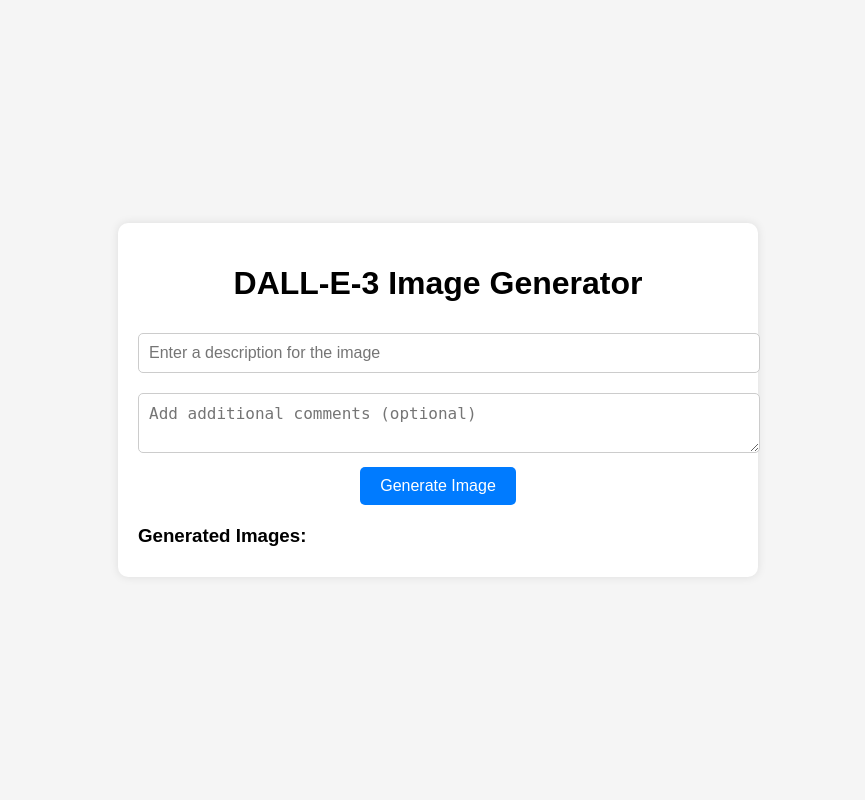
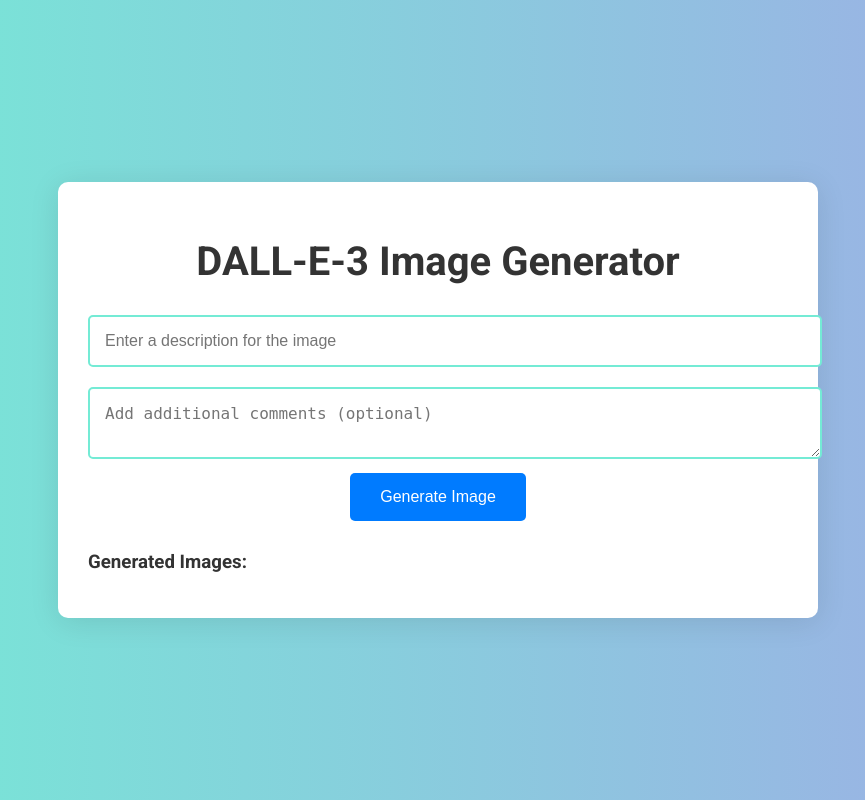
Before and after one commit to janiscirulis/JCU-WebApp-DALL-e, a Flask app: page / in a window 1280 px wide. Shown: the whole page, without its empty margins (202-1067 px from the left). Run offline with Flask 3, Linux system fonts and the light colour scheme.

Commit message:
Update index.html

```diff
--- a/templates/index.html
+++ b/templates/index.html
@@ -4,43 +4,54 @@
     <meta charset="UTF-8">
     <meta name="viewport" content="width=device-width, initial-scale=1.0">
     <title>DALL-E-3 Image Generator</title>
+    <link href="https://fonts.googleapis.com/css2?family=Roboto:wght@400;700&display=swap" rel="stylesheet">
     <style>
         body {
-            font-family: Arial, sans-serif;
+            font-family: 'Roboto', sans-serif;
             margin: 0;
             padding: 0;
             display: flex;
-            flex-direction: column;
             align-items: center;
             justify-content: center;
             min-height: 100vh;
-            background-color: #f5f5f5;
+            background: linear-gradient(to right, #74ebd5, #9face6);
         }
         .container {
             text-align: center;
-            background-color: #fff;
-            padding: 20px;
+            background-color: #ffffff;
+            padding: 30px;
             border-radius: 10px;
-            box-shadow: 0 0 10px rgba(0, 0, 0, 0.1);
-            width: 80%;
-            max-width: 600px;
+            box-shadow: 0 4px 30px rgba(0, 0, 0, 0.1);
+            width: 90%;
+            max-width: 700px;
+        }
+        h1 {
+            font-size: 2.5rem;
+            color: #333;
+            margin-bottom: 20px;
         }
         input[type="text"], textarea {
             width: 100%;
-            padding: 10px;
+            padding: 15px;
             margin: 10px 0;
             font-size: 16px;
-            border: 1px solid #ccc;
+            border: 2px solid #74ebd5;
             border-radius: 5px;
+            transition: border-color 0.3s;
+        }
+        input[type="text"]:focus, textarea:focus {
+            border-color: #9face6;
+            outline: none;
         }
         button {
-            padding: 10px 20px;
+            padding: 15px 30px;
             font-size: 16px;
             background-color: #007bff;
             color: white;
             border: none;
             border-radius: 5px;
             cursor: pointer;
+            transition: background-color 0.3s;
         }
         button:hover {
             background-color: #0056b3;
@@ -49,26 +60,34 @@
             color: red;
             margin-top: 20px;
         }
-        .image-result {
-            margin-top: 20px;
-        }
-        .image-result img {
-            max-width: 100%;
-            height: auto;
-        }
         .image-list {
-            margin-top: 20px;
+            margin-top: 30px;
             text-align: left;
         }
         .image-list h3 {
-            margin-bottom: 10px;
+            margin-bottom: 15px;
+            font-weight: 700;
+            color: #333;
         }
-        .image-list .image-item {
-            margin: 10px 0;
+        .image-item {
+            margin: 15px 0;
+            padding: 10px;
+            border: 1px solid #e0e0e0;
+            border-radius: 5px;
+            background-color: #f9f9f9;
+            transition: box-shadow 0.3s;
         }
-        .image-list img {
+        .image-item:hover {
+            box-shadow: 0 4px 20px rgba(0, 0, 0, 0.1);
+        }
+        .image-item img {
             max-width: 100%;
             height: auto;
+            border-radius: 5px;
+        }
+        .prompt {
+            font-weight: 700;
+            color: #007bff;
         }
     </style>
 </head>
@@ -92,7 +111,7 @@
         <h3>Generated Images:</h3>
         {% for image in generated_images %}
         <div class="image-item">
-            <strong>Prompt:</strong> {{ image.prompt }}<br>
+            <strong class="prompt">Prompt:</strong> {{ image.prompt }}<br>
             <img src="{{ image.url }}" alt="Generated Image">
         </div>
         {% endfor %}
```
